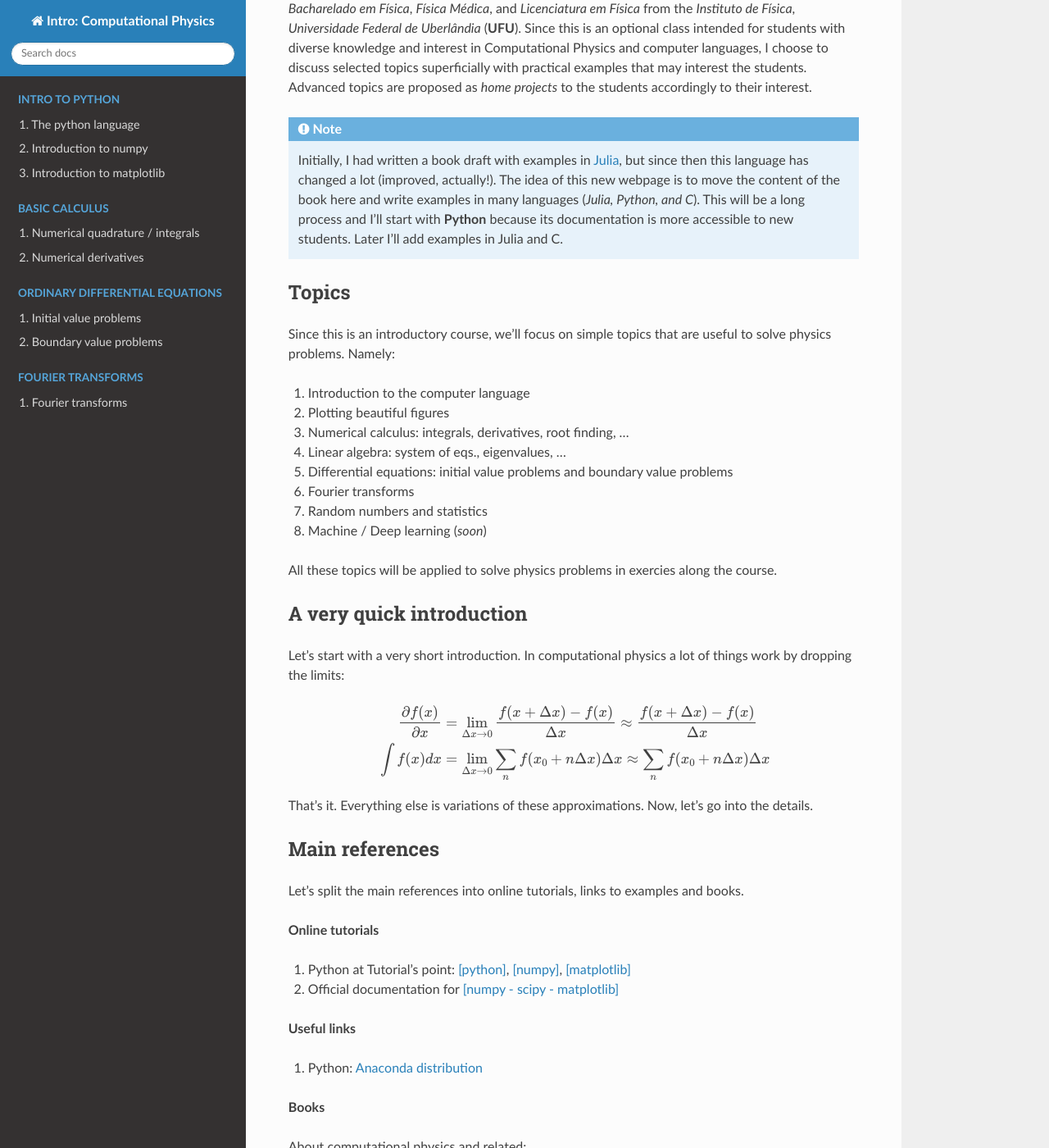
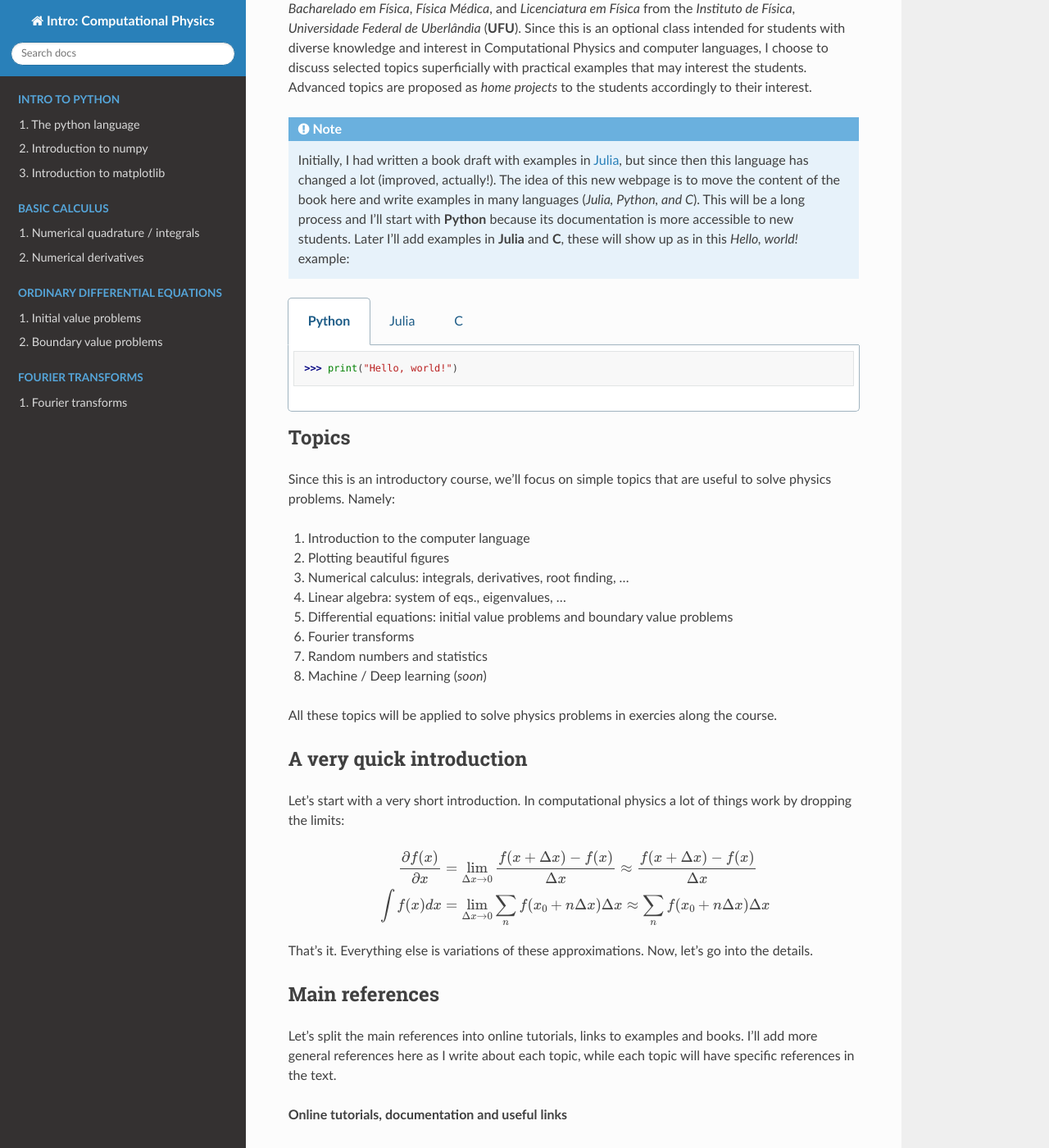
Before and after one commit to gersonjferreira/Computational-Physics-Class-Notes, a Sphinx documentation site: the page built from docs/index.rst, in a window 1280 px wide and 1400 px high, scrolled down 337 px. Shown: the whole window at 82% size. Built offline with Sphinx 7.4.7 and the Read the Docs theme 2.0.0, drawn with Linux system fonts in a browser that asks for light colours.

Commit message:
organizing index

```diff
--- a/docs/index.rst
+++ b/docs/index.rst
@@ -11,7 +11,28 @@ About the course
 These are the class notes for the course *Computational Physics*, lectured to the students of *Bacharelado em Física*, *Física Médica*, and *Licenciatura em Física* from the *Instituto de Física*, *Universidade Federal de Uberlândia* (**UFU**). Since this is an optional class intended for students with diverse knowledge and interest in Computational Physics and computer languages, I choose to discuss selected topics superficially with practical examples that may interest the students. Advanced topics are proposed as *home projects* to the students accordingly to their interest.
 
 .. note::
-   Initially, I had written a book draft with examples in `Julia <https://julialang.org>`_, but since then this language has changed a lot (improved, actually!). The idea of this new webpage is to move the content of the book here and write examples in many languages (*Julia, Python, and C*). This will be a long process and I'll start with **Python** because its documentation is more accessible to new students. Later I'll add examples in Julia and C.
+   Initially, I had written a book draft with examples in `Julia <https://julialang.org>`_, but since then this language has changed a lot (improved, actually!). The idea of this new webpage is to move the content of the book here and write examples in many languages (*Julia, Python, and C*). This will be a long process and I'll start with **Python** because its documentation is more accessible to new students. Later I'll add examples in **Julia** and **C**, these will show up as in this *Hello, world!* example:
+
+.. tabs::
+
+   .. code-tab:: py
+
+        >>> print("Hello, world!")
+
+   .. code-tab:: julia
+
+      println("Hello world!")
+
+   .. code-tab:: c
+
+      #include <stdio.h>
+
+      int main() {
+         printf("Hello, world!\n");
+         return(0);
+      }
+
+
 
 Topics
 ------
@@ -46,17 +67,15 @@ That's it. Everything else is variations of these approximations. Now, let's go
 Main references
 ---------------
 
-Let's split the main references into online tutorials, links to examples and books.
+Let's split the main references into online tutorials, links to examples and books. I'll add more general references here as I write about each topic, while each topic will have specific references in the text.
 
-**Online tutorials**
+**Online tutorials, documentation and useful links**
 
 #. Python at Tutorial's point: `[python] <https://www.tutorialspoint.com/python>`_, `[numpy] <www.tutorialspoint.com/numpy/>`_, `[matplotlib] <https://www.tutorialspoint.com/matplotlib/index.htm>`_
 
 #. Official documentation for `[numpy - scipy - matplotlib] <https://www.scipy.org/docs.html>`_
 
-**Useful links**
-
-#. Python: `Anaconda distribution <https://www.anaconda.com/>`_
+#. Python's `Anaconda distribution <https://www.anaconda.com/>`_
 
 **Books**
 
--- a/docs/python/intropython.rst
+++ b/docs/python/intropython.rst
@@ -1,11 +1,9 @@
 The python language
 ===================
 
-.. tabs::
+.. code:: py
 
-    .. code-tab:: py
-
-        print("Hello, world!")
+    >>> print("Hello, world!")
 
 
 The IDEs
```
